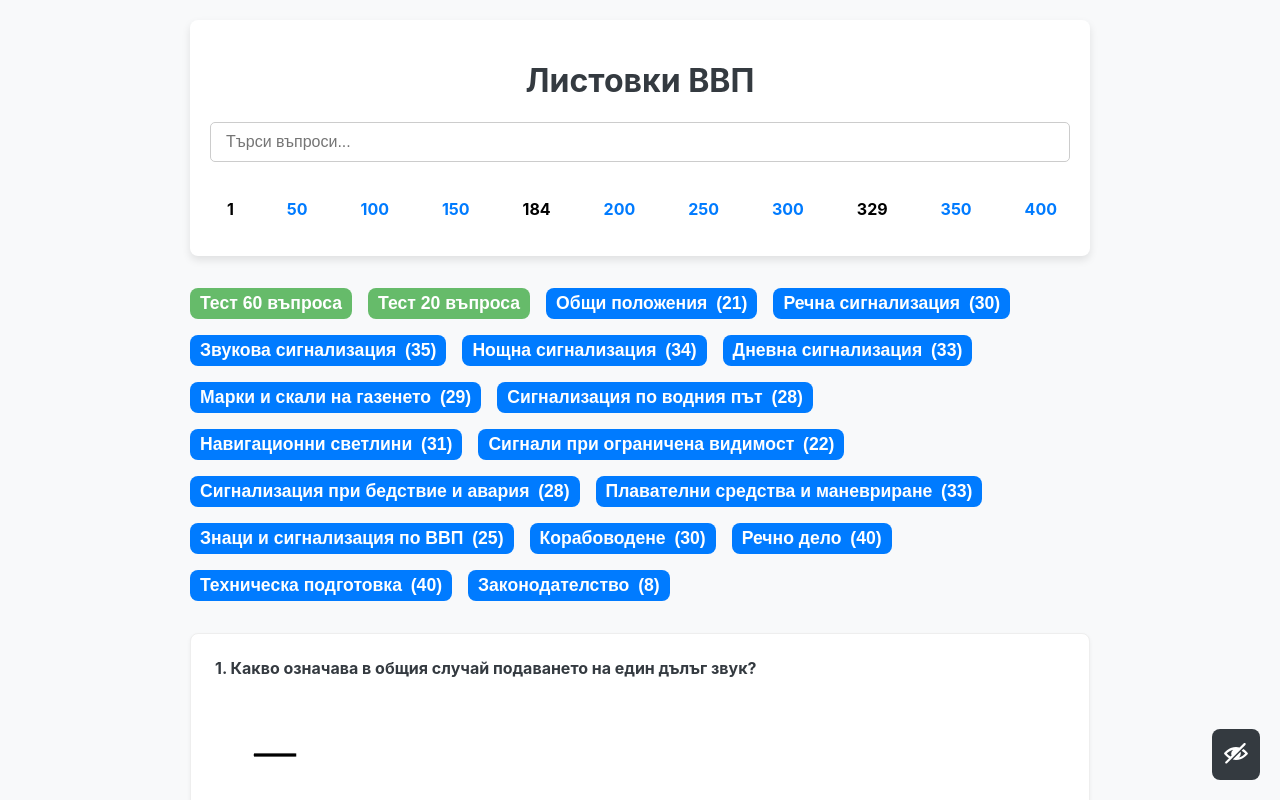
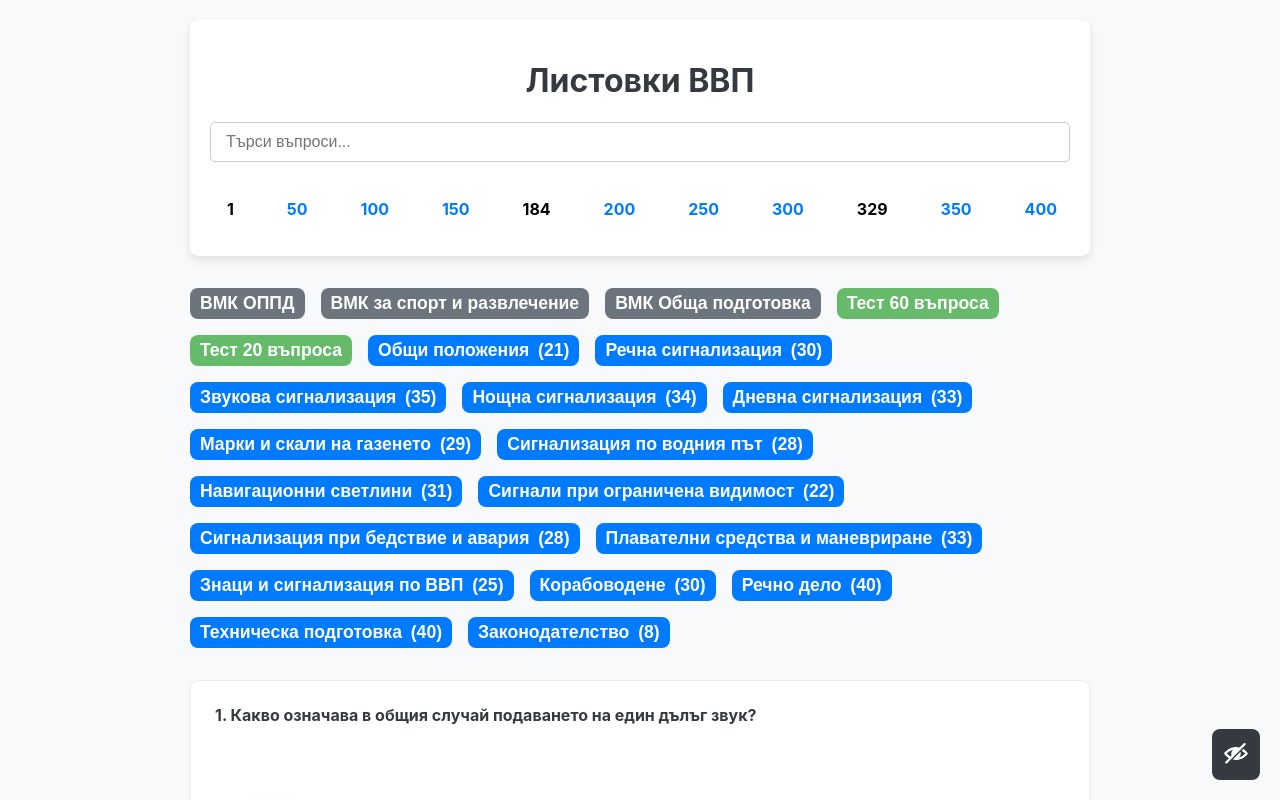
Before and after one commit to panayotoff/listovki-vvp, a React (Vite) app: page / in a window 1280 px wide. Shown: the top 800 px of the page. Built offline with nearby package versions, Linux system fonts and the light colour scheme.

Commit message:
Add sections

```diff
--- a/src/App.tsx
+++ b/src/App.tsx
@@ -1,7 +1,8 @@
 import React, { useState, useEffect } from "react";
 import allQuestions from "./data/questions.json";
+import allSection from "./data/sections.json";
 import themeTests from "./data/tests.json";
-import type { Question, SingleQuiz } from "./types";
+import type { Question, SingleQuiz, Section } from "./types";
 import { shuffleArray } from "./utils/arrayUtils";
 import { APP_BUILD_DATE } from "./version";
 
@@ -33,6 +34,10 @@ function App() {
   const [quizQuestions, setQuizQuestions] = useState<Question[]>([]);
   const [finalScore, setFinalScore] = useState(0);
   const [wrongAnswers, setWrongAnswers] = useState<number[]>([]);
+  const [displayQuestions, setDisplayQuestions] = useState<Section>({
+    startQuestion: 1,
+    endQuestion: allQuestions.length,
+  });
 
   // const isMobile = false; // useMediaQuery("(max-width: 768px)");
   const navigationButtons = Array.from({ length: Math.ceil(allQuestions.length / NAVIGATION_STEP) }, (_, i) =>
@@ -56,12 +61,14 @@ function App() {
   useEffect(() => {
     const results = allQuestions.filter(
       (question) =>
-        question.question_number.toString().includes(searchTerm) ||
-        question.question.toLowerCase().includes(searchTerm.toLowerCase()) ||
-        question.answer_a.toLowerCase().includes(searchTerm.toLowerCase()) ||
-        question.answer_b.toLowerCase().includes(searchTerm.toLowerCase()) ||
-        question.answer_c.toLowerCase().includes(searchTerm.toLowerCase()) ||
-        question.answer_d.toLowerCase().includes(searchTerm.toLowerCase())
+        (question.question_number.toString().includes(searchTerm) ||
+          question.question.toLowerCase().includes(searchTerm.toLowerCase()) ||
+          question.answer_a.toLowerCase().includes(searchTerm.toLowerCase()) ||
+          question.answer_b.toLowerCase().includes(searchTerm.toLowerCase()) ||
+          question.answer_c.toLowerCase().includes(searchTerm.toLowerCase()) ||
+          question.answer_d.toLowerCase().includes(searchTerm.toLowerCase())) &&
+        parseInt(question.question_number) >= displayQuestions.startQuestion &&
+        parseInt(question.question_number) <= displayQuestions.endQuestion
     );
     setFilteredQuestions(
       results.map((q) => ({
@@ -69,7 +76,7 @@ function App() {
         correct_answer: q.correct_answer as "A" | "B" | "C" | "D",
       }))
     );
-  }, [searchTerm]);
+  }, [searchTerm, displayQuestions.startQuestion, displayQuestions.endQuestion]);
 
   const handleSearchChange = (e: React.ChangeEvent<HTMLInputElement>) => {
     setSearchTerm(e.target.value);
@@ -121,6 +128,20 @@ function App() {
     setMode("search");
   };
 
+  const isSectionSelected = (section: Section) => {
+    return (
+      displayQuestions.startQuestion === section.startQuestion && displayQuestions.endQuestion === section.endQuestion
+    );
+  };
+
+  const handleOnSectionClick = (section: Section) => {
+    if (isSectionSelected(section)) {
+      setDisplayQuestions({ startQuestion: 1, endQuestion: allQuestions.length });
+      return;
+    }
+    setDisplayQuestions({ startQuestion: section.startQuestion, endQuestion: section.endQuestion });
+  };
+
   const renderContent = () => {
     switch (mode) {
       case "quiz":
@@ -142,6 +163,17 @@ function App() {
         return (
           <>
             <div className="start-quiz-container">
+              {allSection.map((section, index) => (
+                <button
+                  key={index}
+                  className={`button-primary button-section start-button ${
+                    isSectionSelected(section) ? "button-section-selected" : ""
+                  }`}
+                  onClick={() => handleOnSectionClick(section)}
+                >
+                  <span>{section.title}</span>
+                </button>
+              ))}
               <button
                 title={`Примерен тест от ${QUIZ_LENGTH} случайни въпроса`}
                 onClick={() => startQuiz()}
@@ -169,7 +201,8 @@ function App() {
                       )
                     }
                   >
-                    <span className="button-label-title">{quiz.title}</span><span className="button-label-count">({quiz.questionsNumbers.length})</span>
+                    <span className="button-label-title">{quiz.title}</span>
+                    <span className="button-label-count">({quiz.questionsNumbers.length})</span>
                   </button>
                 </div>
               ))}
--- a/src/components/SearchResultsList.tsx
+++ b/src/components/SearchResultsList.tsx
@@ -13,7 +13,6 @@ const SearchResultsList: React.FC<SearchResultsListProps> = ({ questions, showAn
   }
 
   const shouldRenderAnswer = (answer: string | null) => {
-    console.log(answer, showMissingAnswers);
     if (answer) return true;
     if (showMissingAnswers) return true;
     return false;
--- /dev/null
+++ b/src/data/sections.json
@@ -0,0 +1,17 @@
+[
+  {
+    "title": "ВМК ОППД",
+    "startQuestion": 1,
+    "endQuestion": 183
+  },
+  {
+    "title": "ВМК за спорт и развлечение",
+    "startQuestion": 184,
+    "endQuestion": 329
+  },
+  {
+    "title": "ВМК Обща подготовка",
+    "startQuestion": 350,
+    "endQuestion": 467
+  }
+]
--- a/src/index.css
+++ b/src/index.css
@@ -209,6 +209,14 @@ main {
   background-color: #66bb6a;
 }
 
+.button-section {
+  background-color: #6c757d;
+}
+
+.button-section-selected {
+  background-color: #1f1f1f;
+}
+
 .button-grey {
   display: inline-flex;
   align-items: center;
@@ -226,6 +234,14 @@ main {
 
 .button-green:hover {
   background-color: #388e3c;
+}
+
+.button-section:hover {
+  background-color: #5a6268;
+}
+
+.button-section-selected:hover {
+  background-color: #0e0e0e;
 }
 
 .button-grey:hover {
@@ -273,11 +289,11 @@ main {
   padding: 2rem;
 }
 
-.button-label-title{
-  margin-inline-end: .5em;
+.button-label-title {
+  margin-inline-end: 0.5em;
 }
 
-.button-label-count{
+.button-label-count {
   white-space: nowrap;
 }
 
@@ -420,7 +436,7 @@ footer {
     background-color: var(--light-color);
   }
 
-  .nav-button-section{
+  .nav-button-section {
     color: black;
   }
 }
--- a/src/version.ts
+++ b/src/version.ts
@@ -1 +1 @@
-export const APP_BUILD_DATE = 'Oct 14, 2025, 12:26';
+export const APP_BUILD_DATE = 'Oct 14, 2025, 12:50';
```
Also changed, not shown: src/types/index.ts (+7 -1 lines).
